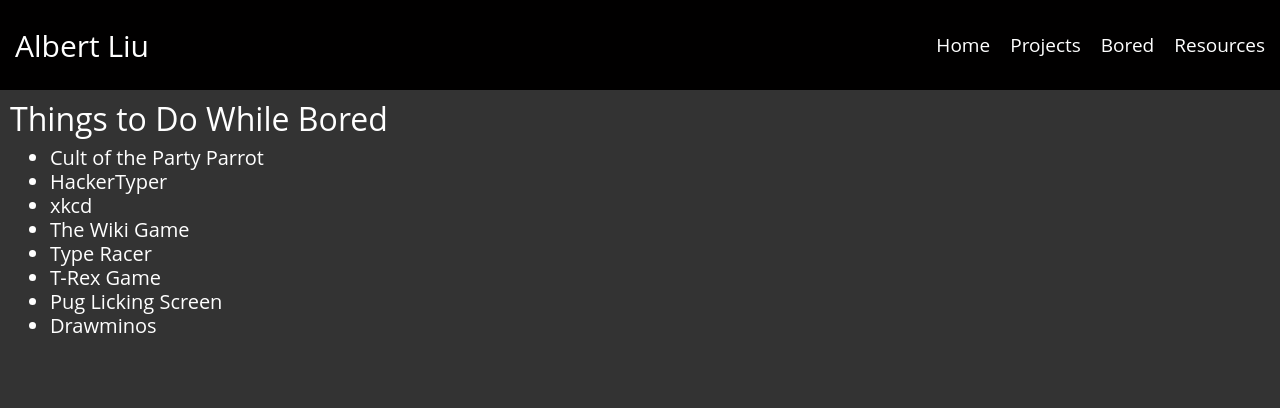
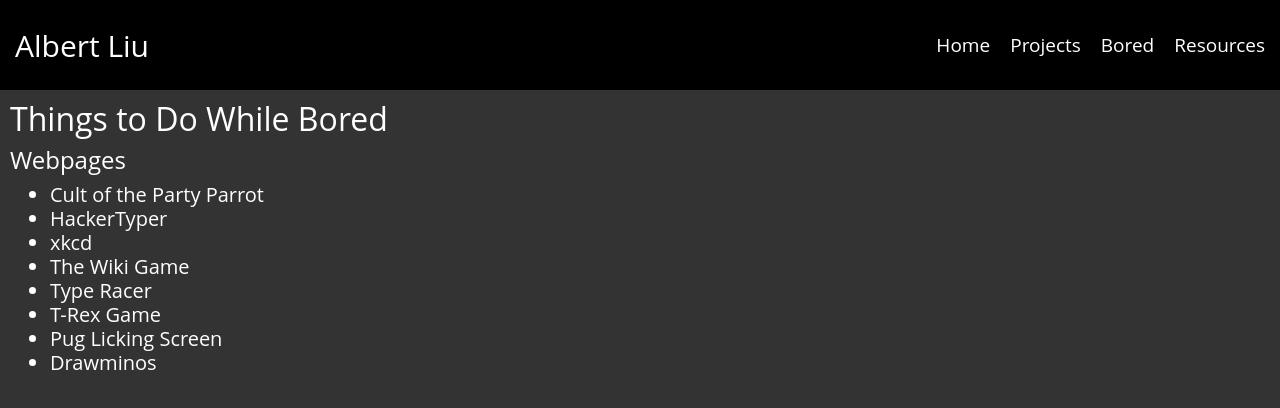
Before and after one commit to A1Liu/webpage, a React (Create React App) app: page /bored in a window 1280 px wide. Shown: the top 408 px of the page. Built offline with nearby package versions, Linux system fonts and the light colour scheme.

Commit message:
added header to bored

```diff
--- a/src/components/pages/bored.js
+++ b/src/components/pages/bored.js
@@ -9,6 +9,9 @@
 			Things to Do While Bored
 		</h2>
 
+		<h4>
+			Webpages
+		</h4>
 		<ul className = "bored-list">
 			<li>
 				<a href="https://cultofthepartyparrot.com/">Cult of the Party Parrot</a>
```
